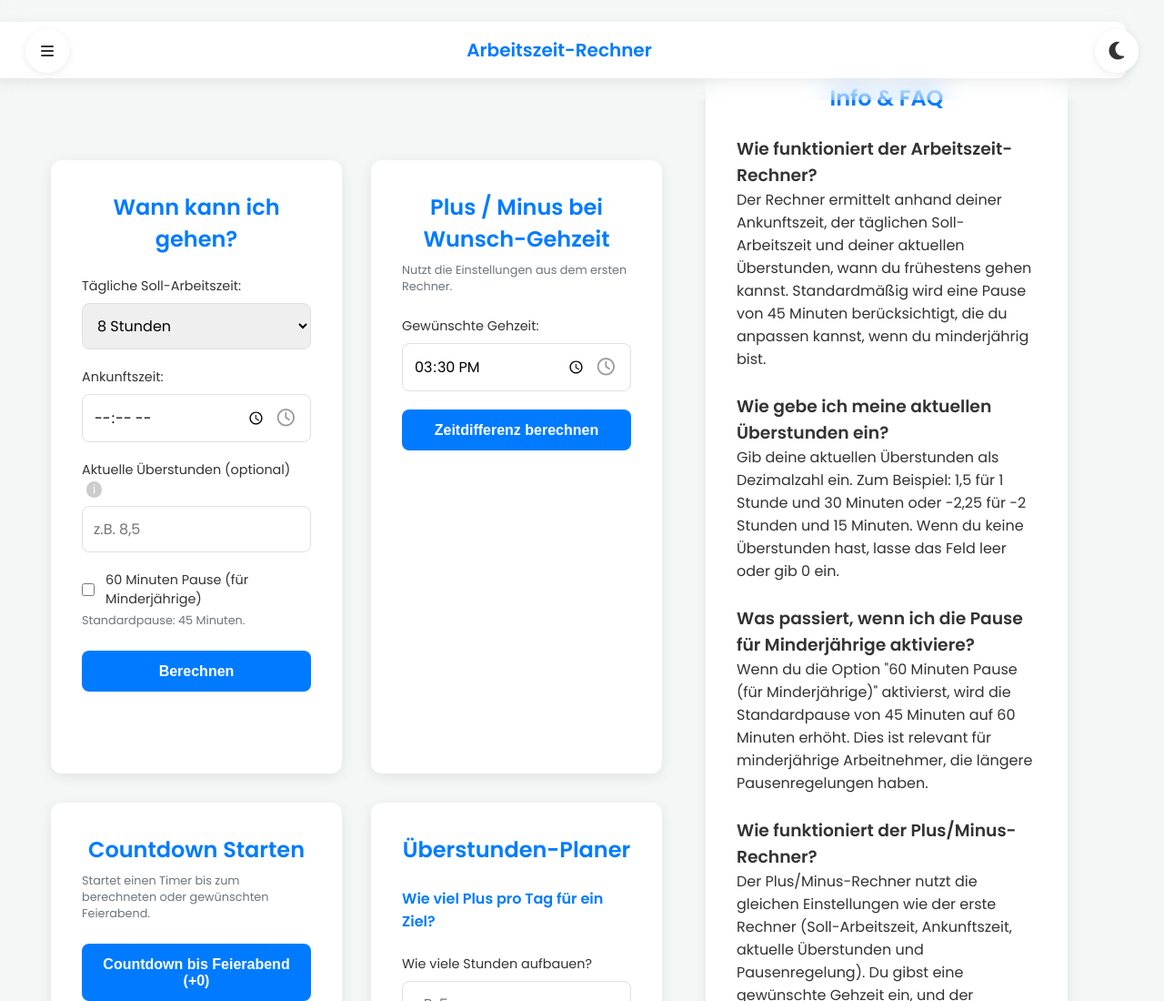
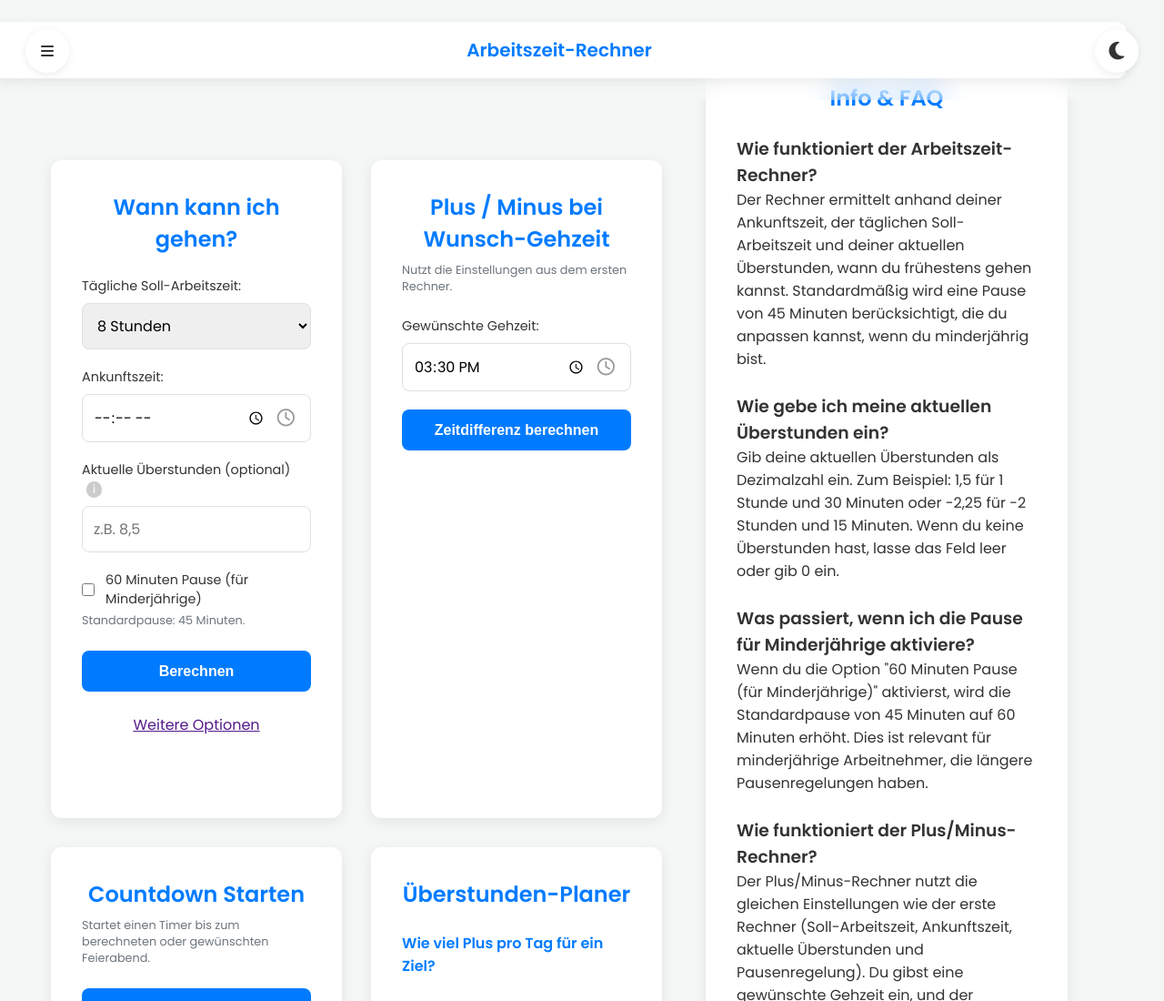
Before and after one commit to Jojo252511/Arbeitszeit-Rechner_Browser-Erweiterung, a website with bundled scripts: page index.html in a window 1280 px wide. Shown: the top 1100 px of the page at 91% size. Built offline with nearby package versions, Linux system fonts and the light colour scheme; some packages are replaced by stand-ins of ours; no server answers; files whose address does not match are found by name.

Commit message:
first preparations for changes

```diff
--- a/index.html
+++ b/index.html
@@ -179,6 +179,9 @@
                 </div>
                 <p class="info-text">Standardpause: 45 Minuten.</p>
                 <button type="button" id="berechne-gehzeit">Berechnen</button>
+                <div class="more-options">
+                    <a href="" title="Weitere Optionen" id="calculator1-more">Weitere Optionen</a>
+                </div>
             </form>
             <div id="ergebnis-gehzeit" class="ergebnis"></div>
         </div>
--- a/scripts/logbook-data.ts
+++ b/scripts/logbook-data.ts
@@ -18,6 +18,7 @@ export interface LogEntry {
     leaving: string;
     targetHours: number;
     dailySaldoMinutes: number;
+    label: string;
 }
 
 
--- a/style.css
+++ b/style.css
@@ -506,6 +506,13 @@ input:checked+.slider:before {
     box-shadow: 0 2px 5px rgba(0, 0, 0, 0.2);
 }
 
+.more-options {
+   width: 100%;
+   text-align: center;
+   margin-top: 1.5rem;
+
+}
+
 .ergebnis {
     margin-top: 1.5rem;
     padding: 1rem;
```
Also changed, not shown: scripts/utils.ts (+23 -0 lines).
